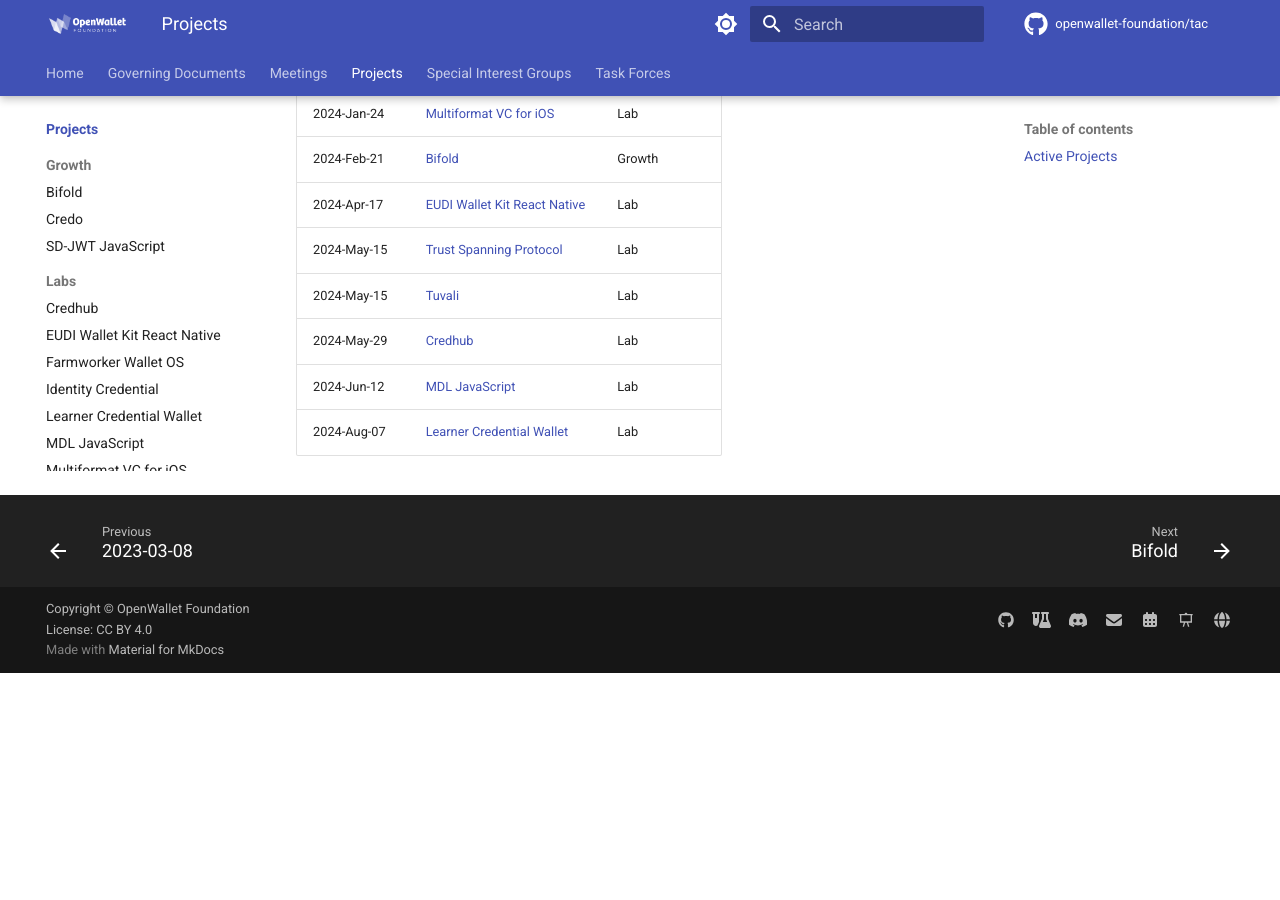
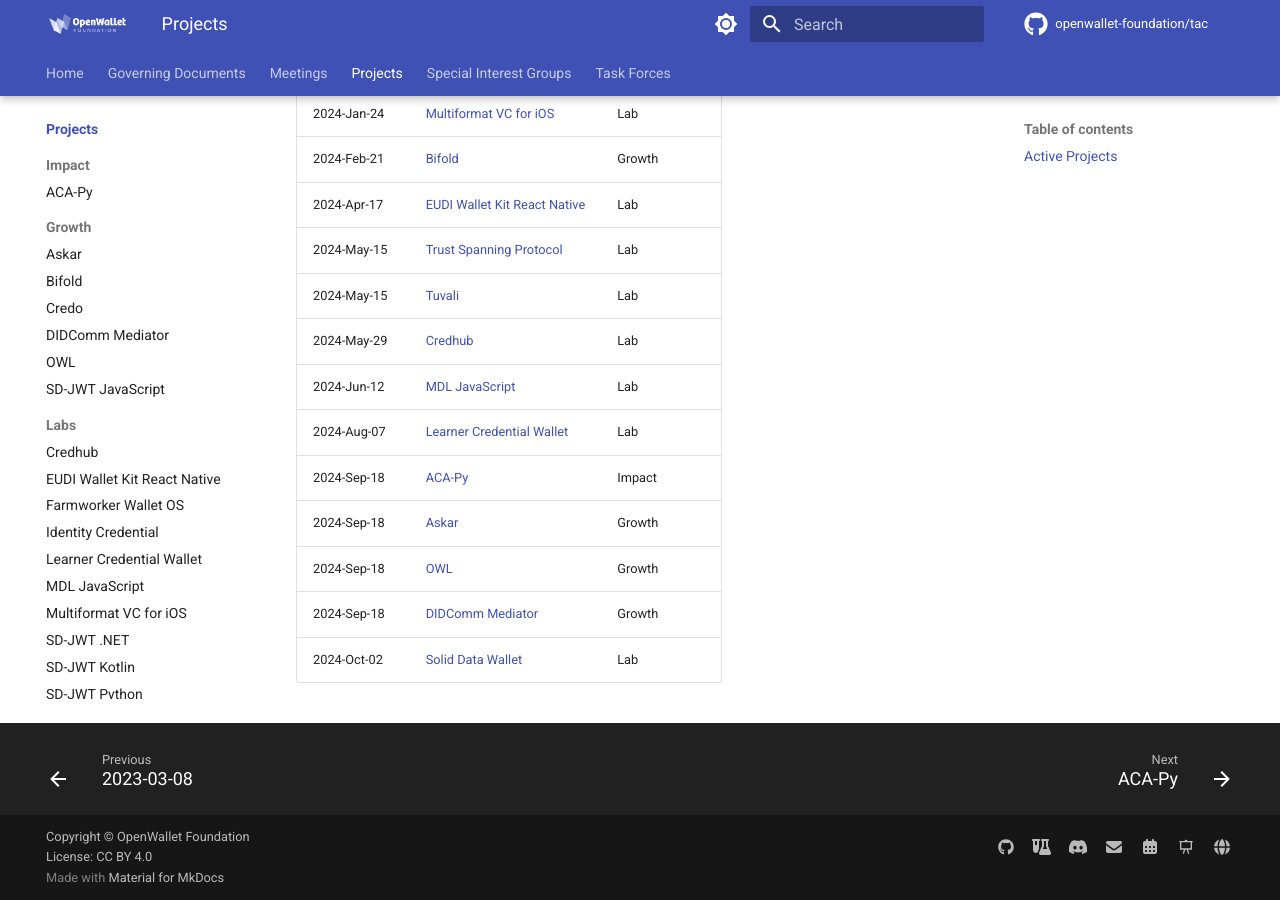
Before and after one commit to openwallet-foundation/tac, an MkDocs documentation site: the page built from docs/projects/index.md, in a window 1280 px wide and 900 px high, scrolled down 819 px. Built offline with MkDocs 1.6.1 and Material for MkDocs 9.7.7, drawn with Linux system fonts in a browser that asks for light colours; comment, search, counter and statistics services are not loaded; before the commit the page ends 1492 px from its top, so only the background shows below that.

Commit message:
New projects 20241002 (#187)
* Initial version

Signed-off-by: Tracy Kuhrt <tracy.a.kuhrt@accenture.com>

* Move test harness to Owl

Signed-off-by: Tracy Kuhrt <tracy.a.kuhrt@accenture.com>

* Add new projects

Signed-off-by: Tracy Kuhrt <tracy.a.kuhrt@accenture.com>

---------

Signed-off-by: Tracy Kuhrt <tracy.a.kuhrt@accenture.com>

```diff
--- a/docs/projects/index.md
+++ b/docs/projects/index.md
@@ -26,3 +26,8 @@
 | 2024-May-29   | [Credhub](./credhub.md)                | Lab             |
 | 2024-Jun-12   | [MDL JavaScript](./mdl-js.md)          | Lab             |
 | 2024-Aug-07   | [Learner Credential Wallet](./learner-credential-wallet.md) | Lab |
+| 2024-Sep-18   | [ACA-Py](./aca-py.md)                  | Impact          |
+| 2024-Sep-18   | [Askar](./askar.md)                    | Growth          |
+| 2024-Sep-18   | [OWL](./owl.md)                        | Growth          |
+| 2024-Sep-18   | [DIDComm Mediator](./didcomm-mediator.md) | Growth       |
+| 2024-Oct-02   | [Solid Data Wallet](./solid-data-wallet.md) | Lab        |
--- a/mkdocs.yml
+++ b/mkdocs.yml
@@ -177,9 +177,14 @@
       - 2023-03-08: meetings/2023/2023-03-08.md
   - Projects:
     - projects/index.md
+    - Impact:
+      - ACA-Py: projects/aca-py.md
     - Growth:
+      - Askar: projects/askar.md
       - Bifold: projects/bifold.md
       - Credo: projects/credo-ts.md
+      - DIDComm Mediator: projects/didcomm-mediator.md
+      - OWL: projects/owl.md
       - SD-JWT JavaScript: projects/sd-jwt-js.md
     - Labs:
       - Credhub: projects/credhub.md
@@ -193,6 +198,7 @@
       - SD-JWT Kotlin: projects/sd-jwt-kotlin.md
       - SD-JWT Python: projects/sd-jwt-python.md
       - SD-JWT Rust: projects/sd-jwt-rust.md
+      - Solid Data Wallet: projects/solid-data-wallet.md
       - Trust Spanning Protocol: projects/tsp.md
       - Tuvali: projects/tuvali.md
       - VC-API: projects/vc-api.md
```
Also changed, not shown: docs/projects/aca-py.md (added, +23 -0 lines), docs/projects/askar.md (added, +21 -0 lines), docs/projects/bifold.md (+0 -1 lines), docs/projects/didcomm-mediator.md (added, +25 -0 lines), docs/projects/owl.md (added, +28 -0 lines), docs/projects/solid-data-wallet.md (added, +17 -0 lines).
